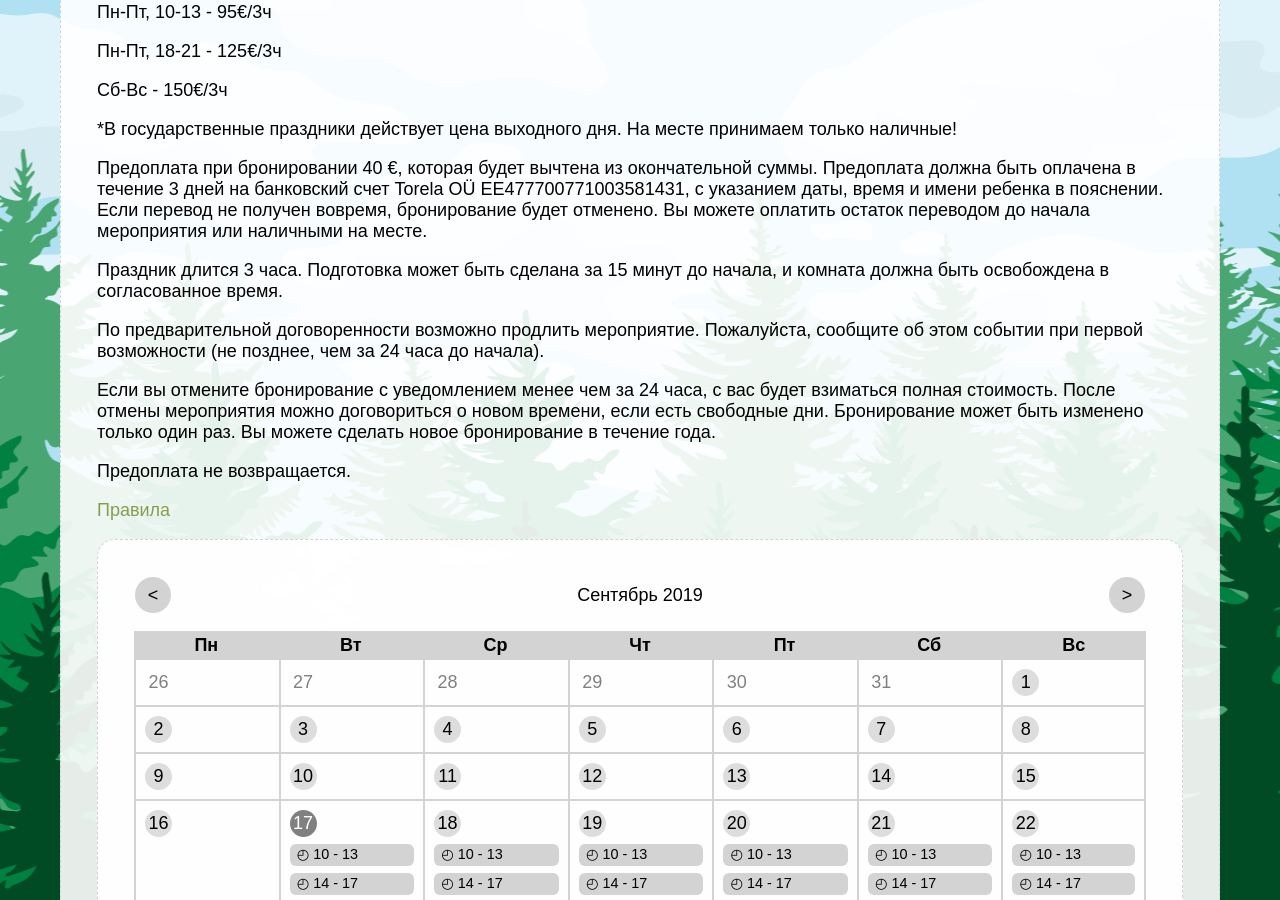
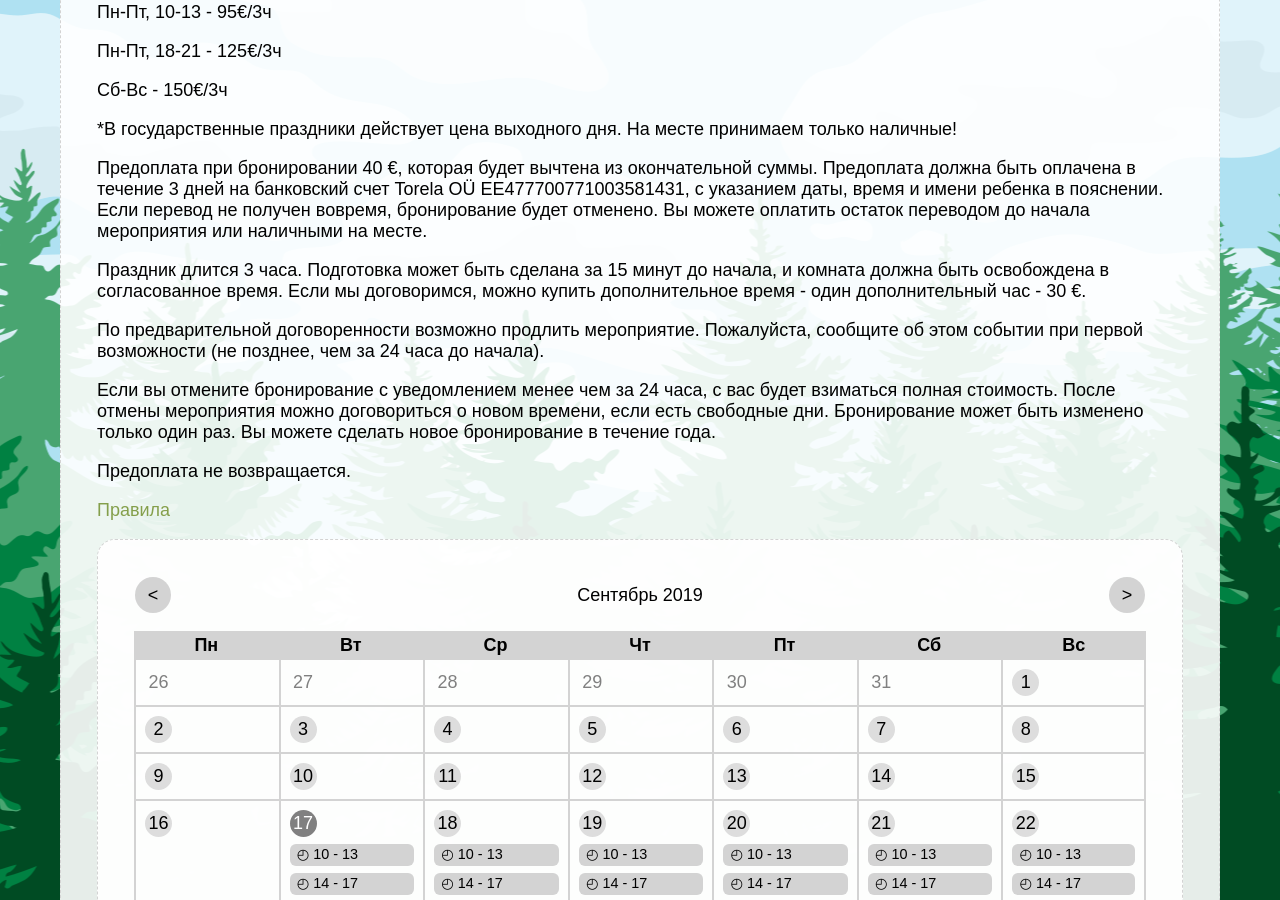
Before and after one commit to mypsik/torela, a Jekyll site: the page built from ru/prices/index.md, in a window 1280 px wide and 900 px high, scrolled down 358 px. Built offline with Jekyll 4.4.1, drawn with Linux system fonts in a browser that asks for light colours.

Commit message:
extra time

```diff
--- a/ru/prices/index.md
+++ b/ru/prices/index.md
@@ -19,7 +19,7 @@ et: /hinnakiri/
 с указанием даты, время и имени ребенка в пояснении. Если перевод не получен вовремя, бронирование будет отменено.
 Вы можете оплатить остаток переводом до начала мероприятия или наличными на месте.
 
-Праздник длится 3 часа. Подготовка может быть сделана за 15 минут до начала, и комната должна быть освобождена в согласованное время.
+Праздник длится 3 часа. Подготовка может быть сделана за 15 минут до начала, и комната должна быть освобождена в согласованное время. Если мы договоримся, можно купить дополнительное время - один дополнительный час - 30 €.
 
 По предварительной договоренности возможно продлить мероприятие.
 Пожалуйста, сообщите об этом событии при первой возможности (не позднее, чем за 24 часа до начала).
```
